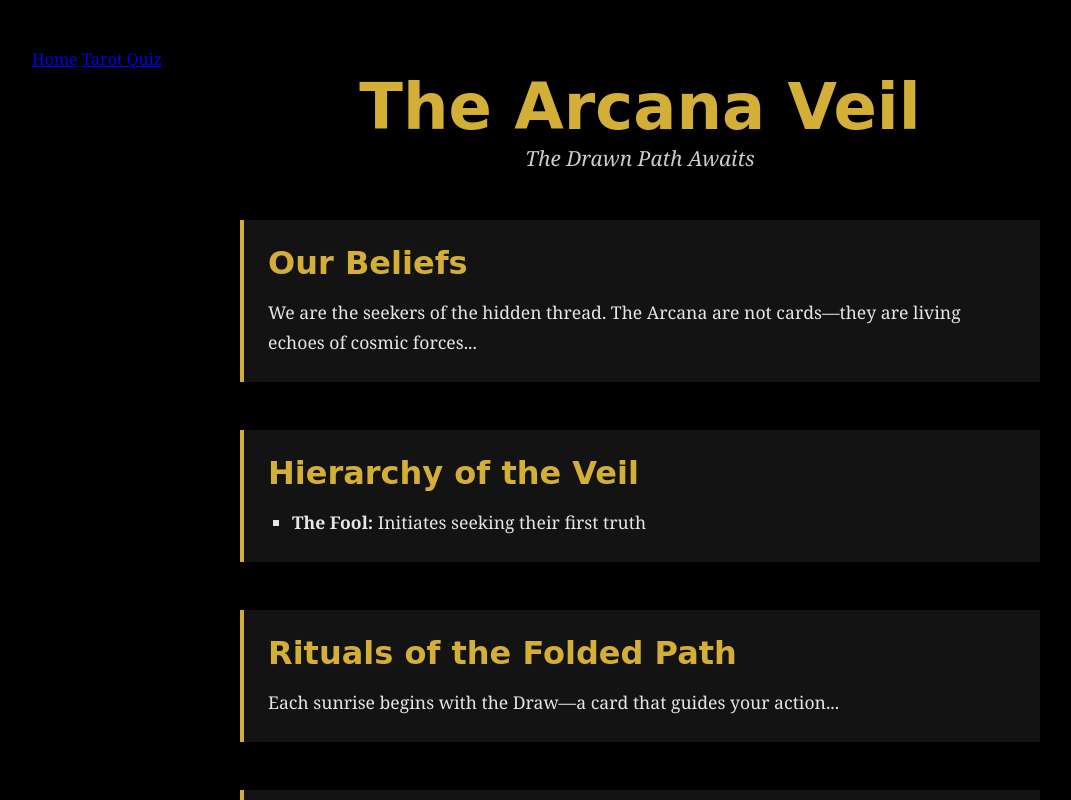
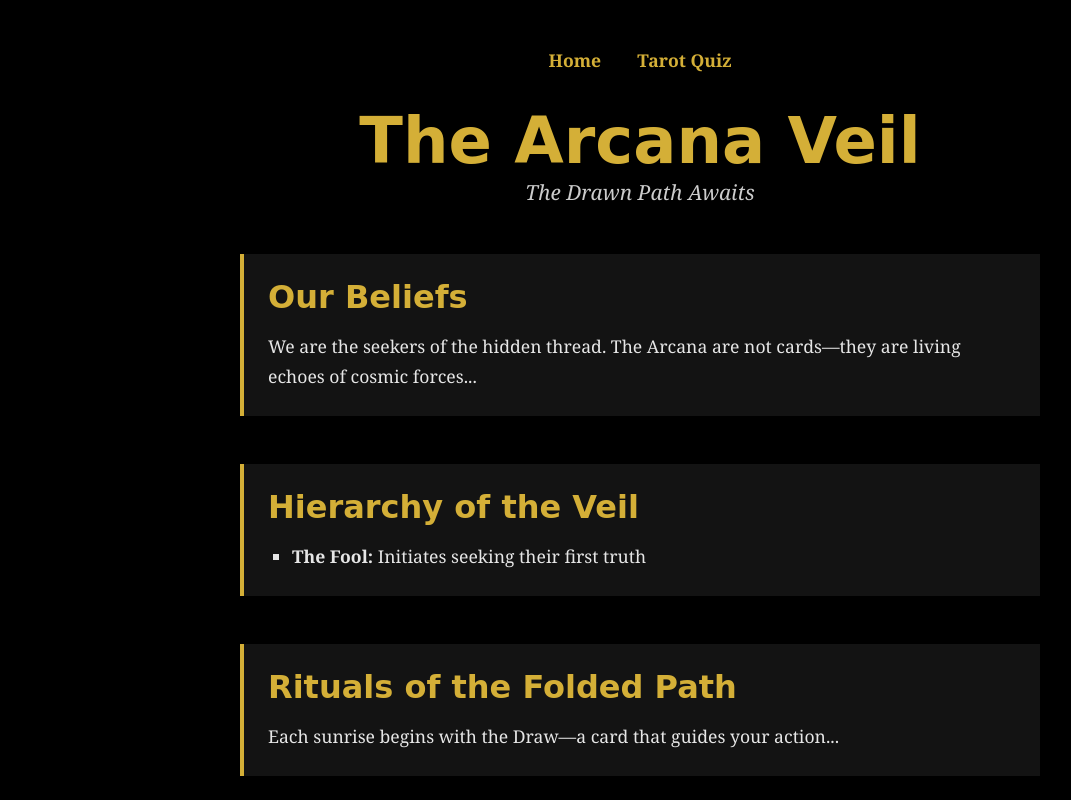
Before and after one commit to osTheDev/Obsius, a plain HTML site: page index.html in a window 1280 px wide. Shown: the whole page, without its empty margins (0-1071 px from the left). Drawn offline with Linux system fonts and the light colour scheme; a web font is replaced by a local one.

Commit message:
Update index.css

```diff
--- a/index.css
+++ b/index.css
@@ -27,6 +27,24 @@ body, html {
   height: 100%;
   padding: 3rem 2rem;
   overflow-y: auto;
+}
+
+.top-nav {
+  text-align: center;
+  margin-bottom: 2rem;
+}
+
+.top-nav a {
+  color: #d4af37;
+  text-decoration: none;
+  margin: 0 1rem;
+  font-weight: bold;
+  font-size: 1.1rem;
+  transition: color 0.3s ease;
+}
+
+.top-nav a:hover {
+  color: #fff3a0;
 }
 
 header {
```
